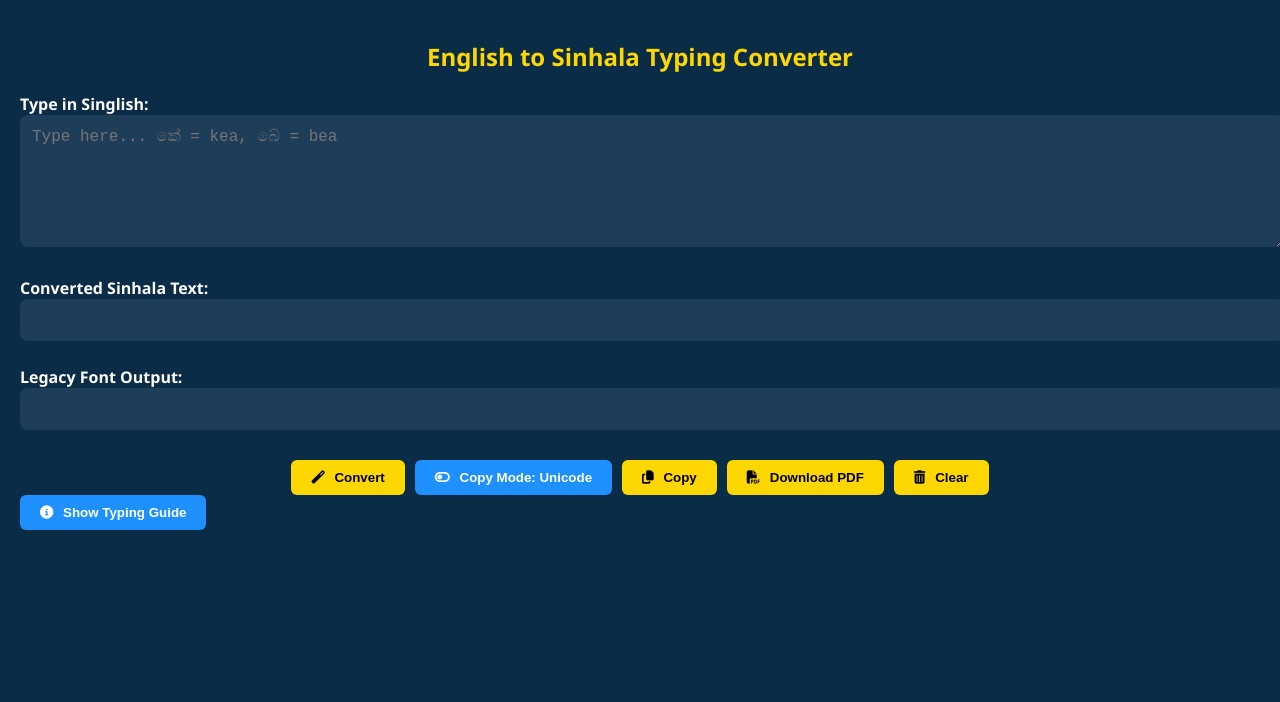
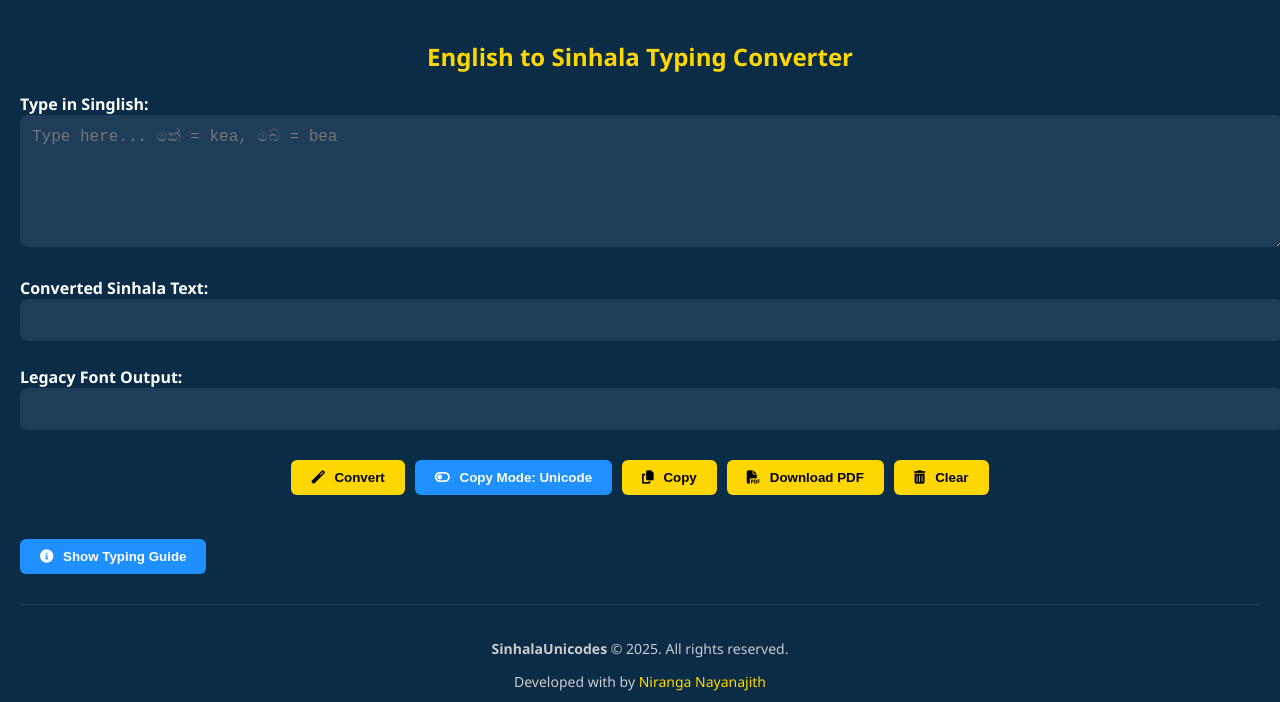
Before and after one commit to nngeek195/Key-board, a plain HTML site: page index.html in a window 1280 px wide. Shown: the top 702 px of the page. Drawn offline with nearby package versions, Linux system fonts and the light colour scheme.

Commit message:
Update index.html

```diff
--- a/index.html
+++ b/index.html
@@ -183,10 +183,48 @@
       <i class="icon fas fa-trash-alt"></i> Clear
     </button>
   </div>
+  <br><br>
   <button onclick="showMapping()" class="toggle-btn">
   <i class="icon fas fa-info-circle"></i> Show Typing Guide
 </button>
+<!-- Footer -->
+<footer class="footer">
+  <div class="footer-content">
+    <p><strong>SinhalaUnicodes</strong> &copy; 2025. All rights reserved.</p>
+    <p>
+      Developed with by
+      <a href="https://www.linkedin.com/in/niranga-nayanajith-548a0a302/ "
+         target="_blank"
+         rel="noopener noreferrer"
+         style="color: #ffd700; text-decoration: none;">
+        Niranga Nayanajith
+      </a>
+    </p>
+    <p>
+      <a href="#top" style="color: #ffd700; text-decoration: none;">Back to Top</a>
+    </p>
+  </div>
+</footer>
 
+<style>
+.footer {
+  background-color: #0a2c47;
+  color: #ccc;
+  padding: 20px 10px;
+  text-align: center;
+  border-top: 1px solid #1e3d59;
+  margin-top: 30px;
+  font-size: 14px;
+}
+
+.footer a {
+  transition: color 0.3s ease;
+}
+
+.footer a:hover {
+  color: #fff !important;
+}
+</style>
 <!-- Modal for showing mapping -->
 <div id="mappingModal" style="
   display: none;
```
